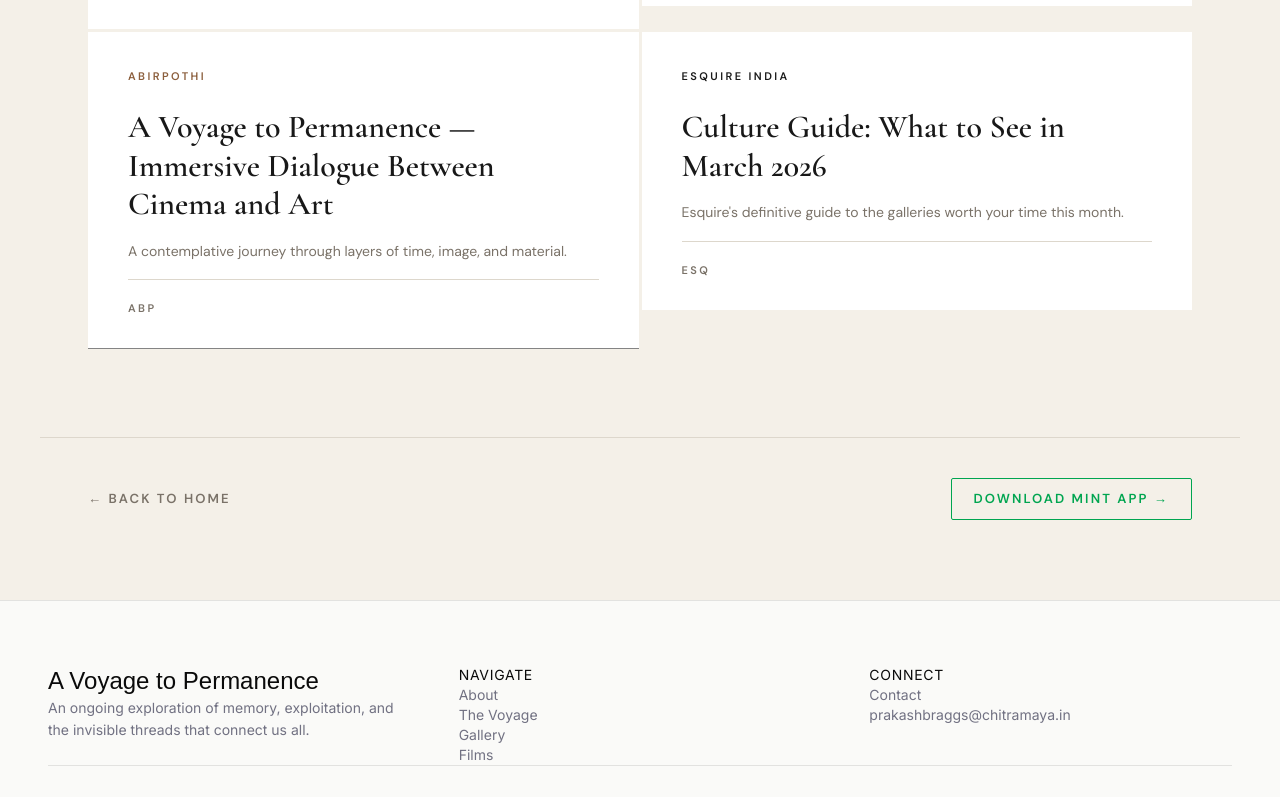
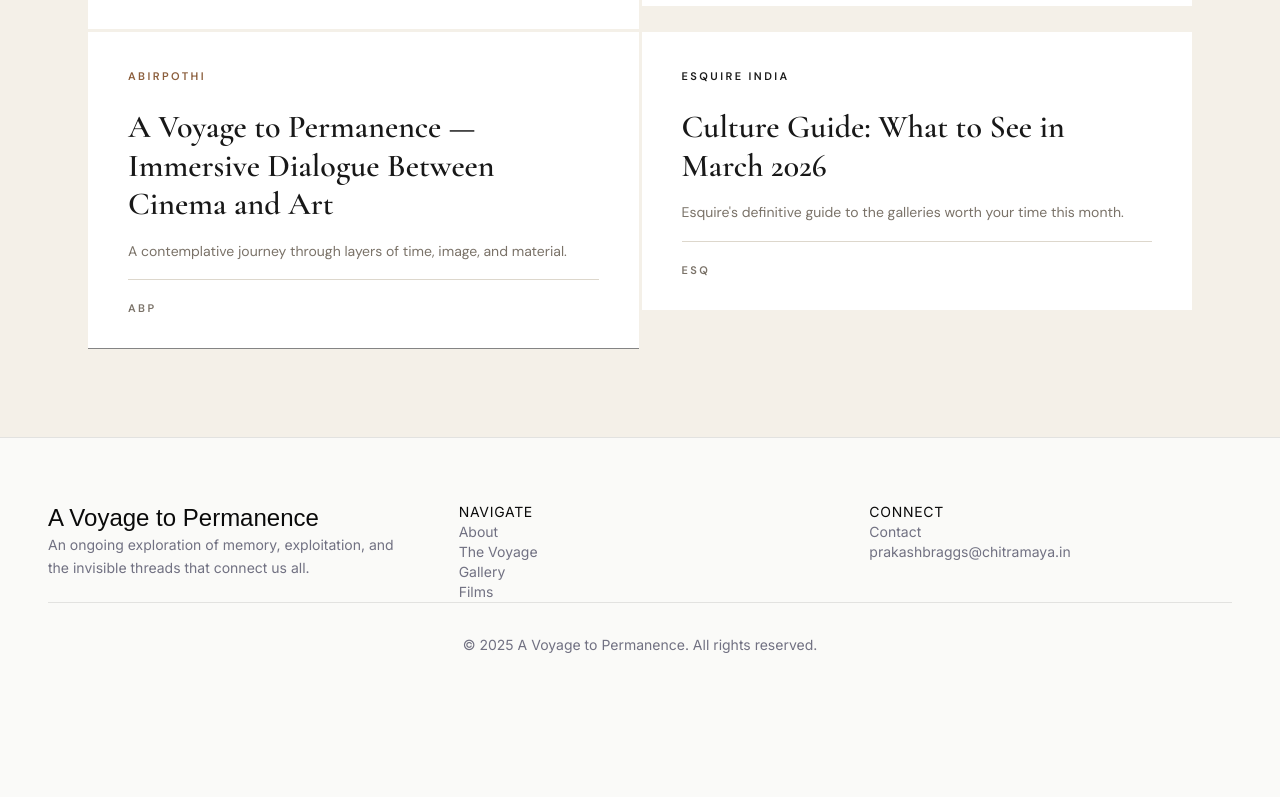
Before and after one commit to RahulSunkar/Art-Exhibition, a React (Vite) app: page /media in a window 1280 px wide. Shown: the part 1631-2428 px from the top of the page. After the commit the page ends 2350 px from the top, so only its background shows below. Built offline with nearby package versions, Linux system fonts and the light colour scheme.

Commit message:
removd the link

```diff
--- a/src/pages/Media.tsx
+++ b/src/pages/Media.tsx
@@ -646,27 +646,6 @@ export function Media() {
             <PressTile key={item.id} item={item} index={i} />
           ))}
         </div>
-
-        {/* ── GALLERY ── */}
-        {/* <div className="sec-head">
-          <span className="sec-eyebrow">Exhibition &amp; Film</span>
-          <div className="sec-rule" />
-        </div>
-        <h2 className="sec-title">Gallery</h2>
-
-        <div className="gallery-grid">
-          {galleryImages.map((img, i) => (
-            <GalleryThumb key={img.id} image={img} index={i} onClick={() => openLightbox(i)} />
-          ))}
-        </div> */}
-
-        {/* ── FOOTER ── */}
-        <div className="media-footer">
-          <Link to="/" className="back-link">← Back to Home</Link>
-          <a href="https://bit.ly/32XEfFE" target="_blank" rel="noopener noreferrer" className="mint-cta">
-            Download Mint App →
-          </a>
-        </div>
       </div>
 
       {lightboxIndex !== null && (
```
